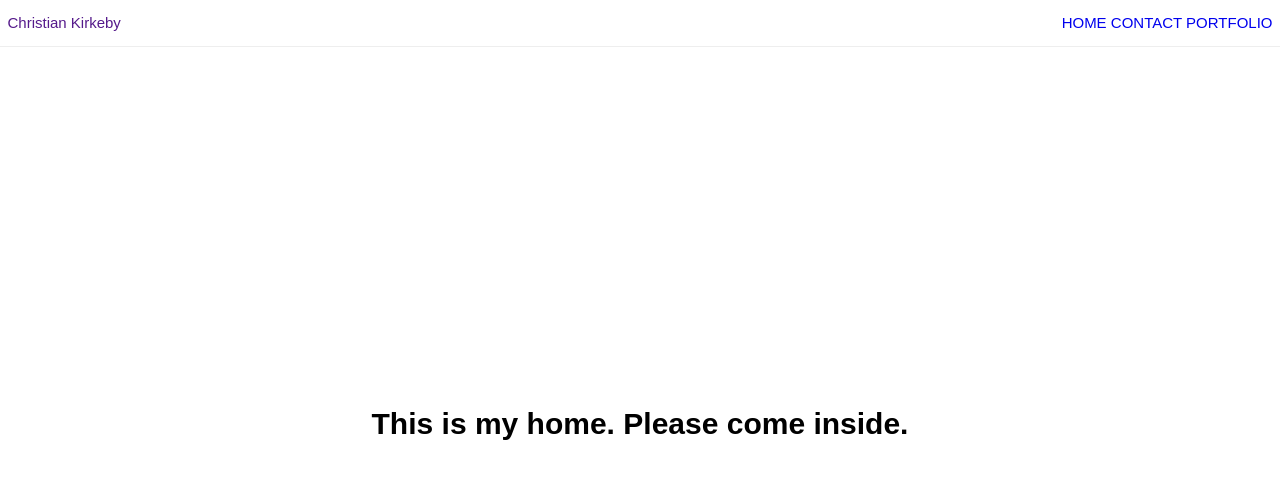
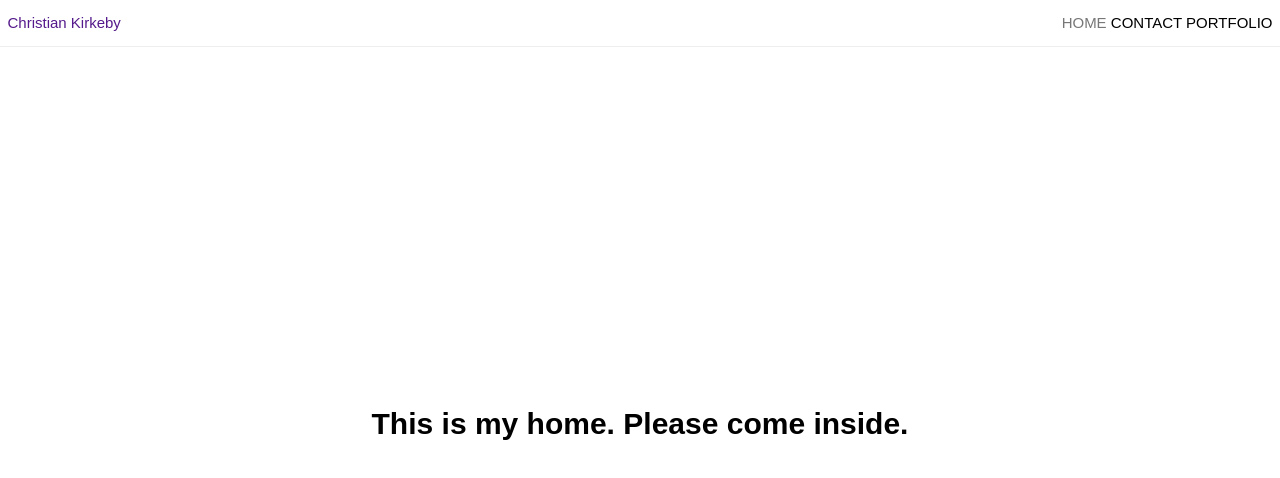
Before and after one commit to c-kirkeby/portfolio-next, a Next.js app: page / in a window 1280 px wide. Shown: the top 478 px of the page. Built offline with nearby package versions, Linux system fonts and the light colour scheme.

Commit message:
Styled NavLink conditionally when it's active

```diff
--- a/components/Nav.tsx
+++ b/components/Nav.tsx
@@ -1,6 +1,7 @@
 import React from 'react'
-import Link from 'next/link'
 import styled from 'styled-components'
+
+import NavLink from './NavLink'
 
 const Nav = styled.header`
   align-items: center;
@@ -24,17 +25,13 @@ const NavLinks = styled.nav`
   }
 `
 
-const NavLink = styled(Link)`
-  color: ${props => props.active ? '#777': '#000'};
-`
-
 export default () =>
   <Nav>
     <NavBrand href=''>
       Christian Kirkeby
     </NavBrand>
     <NavLinks>
-      <NavLink active href='/'>
+      <NavLink href='/'>
         <a>Home</a>
       </NavLink>
       {' '}
--- /dev/null
+++ b/components/NavLink.tsx
@@ -0,0 +1,26 @@
+import Link from 'next/link'
+import { SingletonRouter, withRouter } from 'next/router'
+import styled from 'styled-components'
+import { ReactNode } from 'react'
+
+type ILinkProps = {
+  active?: boolean
+}
+
+type NavLinkProps = {
+  children?: ReactNode,
+  router: SingletonRouter,
+  href: string
+}
+
+const StyledNavLink = styled.a<ILinkProps>`
+  color: ${props => props.active ? '#777' : '#000'};
+`
+
+const NavLink: React.SFC<NavLinkProps> = ({ children, router, href }) =>
+  <Link href={href} passHref>
+    <StyledNavLink active={router.pathname === href}>{children}</StyledNavLink>
+  </Link>
+
+
+export default withRouter(NavLink)
--- a/package.json
+++ b/package.json
@@ -7,10 +7,11 @@
     "start": "next start"
   },
   "dependencies": {
-    "@zeit/next-typescript": "1.1.0",
-    "next": "^6.1.1",
+    "@zeit/next-typescript": "1.1.1",
+    "next": "^7.0.0",
     "react": "^16.4.2",
     "react-dom": "^16.4.2",
+    "recompose": "^0.30.0",
     "styled-components": "^3.4.4"
   },
   "devDependencies": {
```
Also changed, not shown: 1 other file (tests, documents, lock files or other folders).
